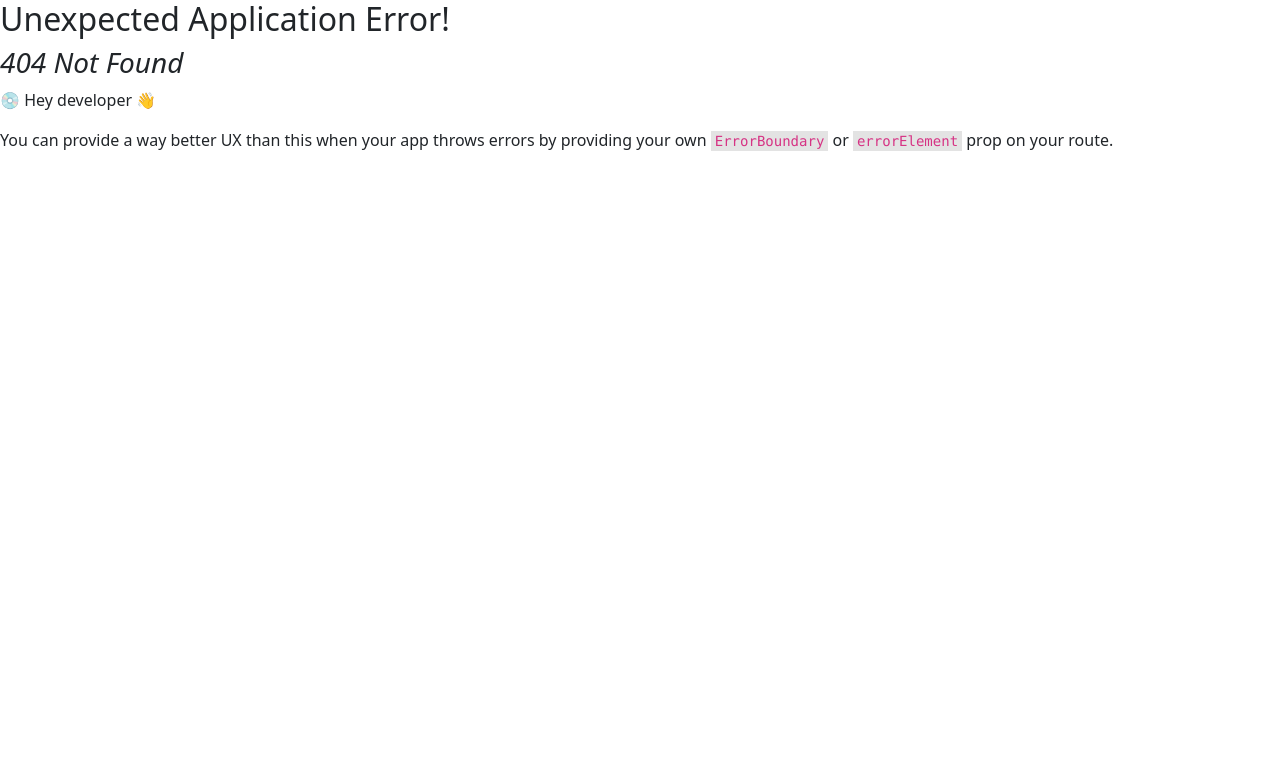
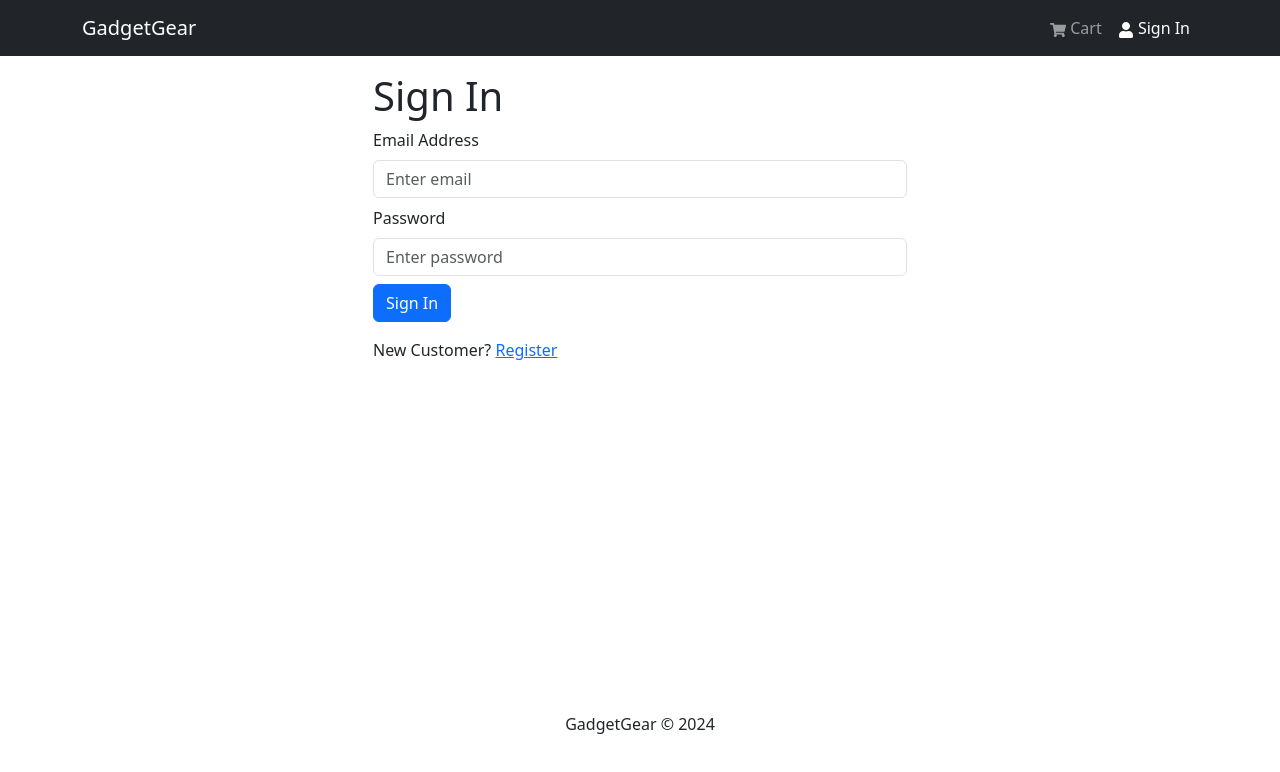
Before and after one commit to Gursimran07316/GadgetGear-V1, a React (Create React App) app in the folder frontend/: page /login in a window 1280 px wide. Before the commit this address had no page. Shown: the top 772 px of the page. Built offline with nearby package versions, Linux system fonts and the light colour scheme; the HTML template or start-up script is replaced by a standard one.

Commit message:
implemented login and logout functionality

```diff
--- a/frontend/package.json
+++ b/frontend/package.json
@@ -18,6 +18,7 @@
     "react-router-bootstrap": "^0.26.2",
     "react-router-dom": "^6.22.3",
     "react-scripts": "5.0.1",
+    "react-toastify": "^10.0.5",
     "web-vitals": "^2.1.4"
   },
   "scripts": {
--- a/frontend/src/App.js
+++ b/frontend/src/App.js
@@ -3,9 +3,12 @@
 import Header from './components/Header';
 import Footer from './components/Footer';
 import {Outlet} from 'react-router-dom'
+import { ToastContainer } from 'react-toastify';
+import 'react-toastify/dist/ReactToastify.css';
 const App = () => {
   return (
     <>
+    <ToastContainer />
       <Header />
       <main className='py-3'>
         <Container>
--- /dev/null
+++ b/frontend/src/components/FormContainer.jsx
@@ -0,0 +1,15 @@
+import { Container, Row, Col } from 'react-bootstrap';
+
+const FormContainer = ({ children }) => {
+  return (
+    <Container>
+      <Row className='justify-content-md-center'>
+        <Col xs={12} md={6}>
+          {children}
+        </Col>
+      </Row>
+    </Container>
+  );
+};
+
+export default FormContainer;
--- a/frontend/src/components/Header.jsx
+++ b/frontend/src/components/Header.jsx
@@ -1,9 +1,28 @@
-import { Navbar, Nav, Container,Badge } from 'react-bootstrap';
+import { Navbar, Nav, Container,Badge ,NavDropdown} from 'react-bootstrap';
 import { FaShoppingCart, FaUser } from 'react-icons/fa';
 import { LinkContainer } from 'react-router-bootstrap';
-import { useSelector } from 'react-redux';
+import { useSelector, useDispatch } from 'react-redux';
+import { useNavigate } from 'react-router-dom';
+import { useLogoutMutation } from '../slices/userApiSlice';
+import { logout } from '../slices/authSlice';
 const Header = () => {
   const { cartItems } = useSelector((state) => state.cart);
+  const { userInfo } = useSelector((state) => state.auth);
+
+  const dispatch = useDispatch();
+  const navigate = useNavigate();
+
+  const [logoutApiCall] = useLogoutMutation();
+
+  const logoutHandler = async () => {
+    try {
+      await logoutApiCall().unwrap();
+      dispatch(logout());
+      navigate('/login');
+    } catch (err) {
+      console.error(err);
+    }
+  };
   return (
     <header>
       <Navbar bg='dark' variant='dark' expand='lg' collapseOnSelect>
@@ -24,11 +43,24 @@
                   )}
               </Nav.Link>
               </LinkContainer>
-              <LinkContainer to='/login'>
-              <Nav.Link>
-                <FaUser /> Sign In
-              </Nav.Link>
-              </LinkContainer>
+              {userInfo ? (
+                <>
+                  <NavDropdown title={userInfo.name} id='username'>
+                    <LinkContainer to='/profile'>
+                      <NavDropdown.Item>Profile</NavDropdown.Item>
+                    </LinkContainer>
+                    <NavDropdown.Item onClick={logoutHandler}>
+                      Logout
+                    </NavDropdown.Item>
+                  </NavDropdown>
+                </>
+              ) : (
+                <LinkContainer to='/login'>
+                  <Nav.Link>
+                    <FaUser /> Sign In
+                  </Nav.Link>
+                </LinkContainer>
+              )}
             </Nav>
           </Navbar.Collapse>
         </Container>
--- a/frontend/src/constants.js
+++ b/frontend/src/constants.js
@@ -1,2 +1,3 @@
 export const BASE_URL ="";
 export const PRODUCTS_URL = '/api/products';
+export const USERS_URL = '/api/users';
--- a/frontend/src/index.js
+++ b/frontend/src/index.js
@@ -15,12 +15,14 @@
 import store from './store';
 import { Provider } from 'react-redux';
 import CartScreen from './screens/CartScreen';
+import LoginScreen from './screens/LoginScreen';
 const router = createBrowserRouter(
   createRoutesFromElements(
     <Route path='/' element={<App />}>
       <Route index={true} path='/' element={<HomeScreen />} />
       <Route path='/product/:id' element={<ProductScreen />} />
       <Route path='/cart' element={<CartScreen />} />
+      <Route path='/login' element={<LoginScreen />} />
     </Route>
   )
 );
--- /dev/null
+++ b/frontend/src/screens/LoginScreen.js
@@ -0,0 +1,88 @@
+import { useState, useEffect } from 'react';
+import { Link, useLocation, useNavigate } from 'react-router-dom';
+import { Form, Button, Row, Col } from 'react-bootstrap';
+import { useDispatch, useSelector } from 'react-redux';
+import Loader from '../components/Loader';
+import FormContainer from '../components/FormContainer';
+
+import { useLoginMutation } from '../slices/userApiSlice';
+import { setCredentials } from '../slices/authSlice';
+import { toast } from 'react-toastify';
+
+const LoginScreen = () => {
+  const [email, setEmail] = useState('');
+  const [password, setPassword] = useState('');
+
+  const dispatch = useDispatch();
+  const navigate = useNavigate();
+
+  const [login, { isLoading }] = useLoginMutation();
+
+  const { userInfo } = useSelector((state) => state.auth);
+
+  const { search } = useLocation();
+  const sp = new URLSearchParams(search);
+  const redirect = sp.get('redirect') || '/';
+
+  useEffect(() => {
+    if (userInfo) {
+      navigate(redirect);
+    }
+  }, [navigate, redirect, userInfo]);
+
+  const submitHandler = async (e) => {
+    e.preventDefault();
+    try {
+      const res = await login({ email, password }).unwrap();
+      dispatch(setCredentials({ ...res }));
+      navigate(redirect);
+    } catch (err) {
+      toast.error(err?.data?.message || err.error);
+    }
+  };
+
+  return (
+    <FormContainer>
+      <h1>Sign In</h1>
+
+      <Form onSubmit={submitHandler}>
+        <Form.Group className='my-2' controlId='email'>
+          <Form.Label>Email Address</Form.Label>
+          <Form.Control
+            type='email'
+            placeholder='Enter email'
+            value={email}
+            onChange={(e) => setEmail(e.target.value)}
+          ></Form.Control>
+        </Form.Group>
+
+        <Form.Group className='my-2' controlId='password'>
+          <Form.Label>Password</Form.Label>
+          <Form.Control
+            type='password'
+            placeholder='Enter password'
+            value={password}
+            onChange={(e) => setPassword(e.target.value)}
+          ></Form.Control>
+        </Form.Group>
+
+        <Button disabled={isLoading} type='submit' variant='primary'>
+          Sign In
+        </Button>
+
+        {isLoading && <Loader />}
+      </Form>
+
+      <Row className='py-3'>
+        <Col>
+          New Customer?{' '}
+          <Link to={redirect ? `/register?redirect=${redirect}` : '/register'}>
+            Register
+          </Link>
+        </Col>
+      </Row>
+    </FormContainer>
+  );
+};
+
+export default LoginScreen;
--- /dev/null
+++ b/frontend/src/slices/authSlice.js
@@ -0,0 +1,24 @@
+import { createSlice } from '@reduxjs/toolkit';
+const initialState = {
+  userInfo: localStorage.getItem('userInfo')
+    ? JSON.parse(localStorage.getItem('userInfo'))
+    : null,
+};
+const authSlice = createSlice({
+  name: 'auth',
+  initialState,
+  reducers: {
+    setCredentials: (state, action) => {
+      state.userInfo = action.payload;
+      localStorage.setItem('userInfo', JSON.stringify(action.payload));
+    },
+    logout: (state, action) => {
+      state.userInfo = null;
+      localStorage.removeItem('userInfo');
+    },
+  },
+});
+
+export const { setCredentials, logout } = authSlice.actions;
+
+export default authSlice.reducer;
--- /dev/null
+++ b/frontend/src/slices/userApiSlice.js
@@ -0,0 +1,21 @@
+import { apiSlice } from './apiSlice';
+import { USERS_URL } from '../constants';
+export const userApiSlice = apiSlice.injectEndpoints({
+  endpoints: (builder) => ({
+    login: builder.mutation({
+      query: (data) => ({
+        url: `${USERS_URL}/auth`,
+        method: 'POST',
+        body: data,
+      }),
+    }),
+    logout: builder.mutation({
+      query: () => ({
+        url: `${USERS_URL}/logout`,
+        method: 'POST',
+      }),
+    }),
+  }),
+});
+
+export const { useLoginMutation, useLogoutMutation } = userApiSlice;
--- a/frontend/src/store.js
+++ b/frontend/src/store.js
@@ -1,10 +1,12 @@
 import { configureStore } from '@reduxjs/toolkit';
 import { apiSlice } from './slices/apiSlice';
 import cartSliceReducer from './slices/cartSlice';
+import authReducer from './slices/authSlice';
 const store = configureStore({
   reducer: {
     [apiSlice.reducerPath]: apiSlice.reducer,
     cart: cartSliceReducer,
+    auth: authReducer
   },
   middleware: (getDefaultMiddleware) =>
     getDefaultMiddleware().concat(apiSlice.middleware),
```
Also changed, not shown: 2 other files (tests, documents, lock files or other folders).
